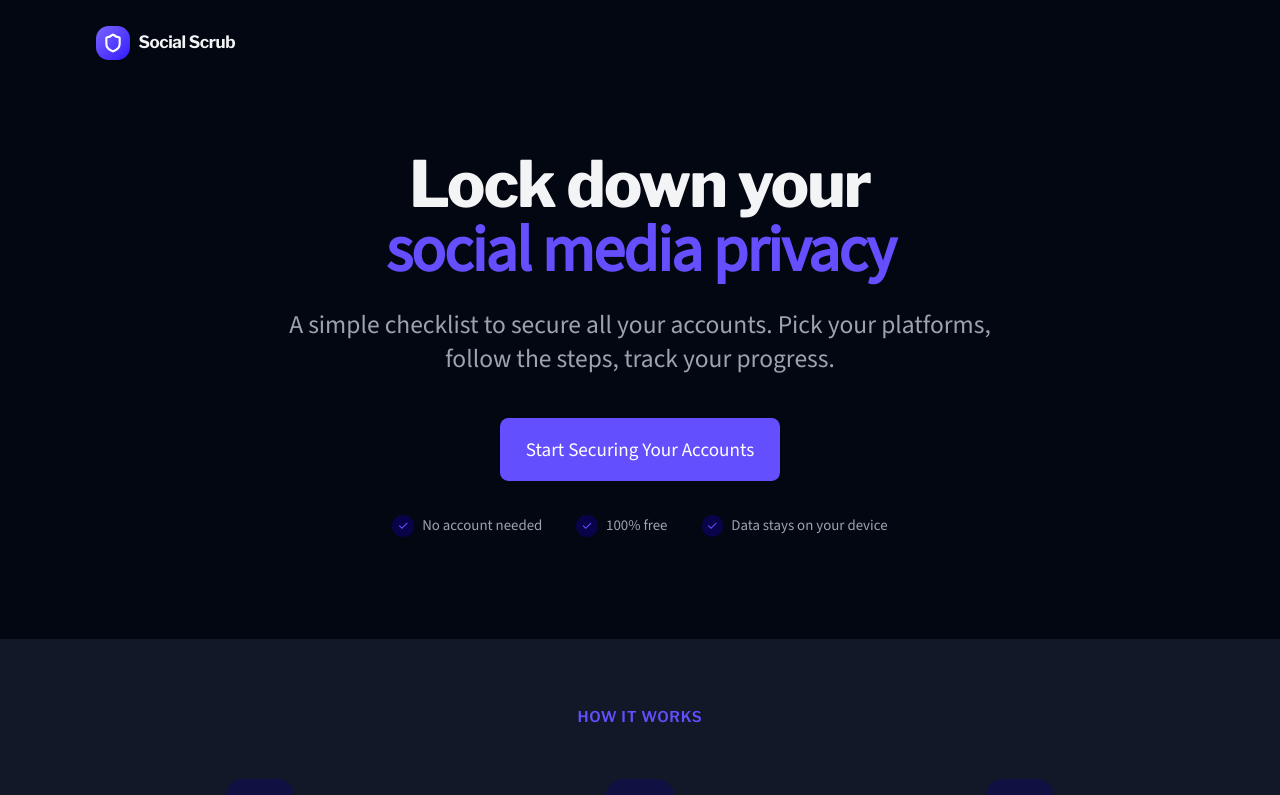
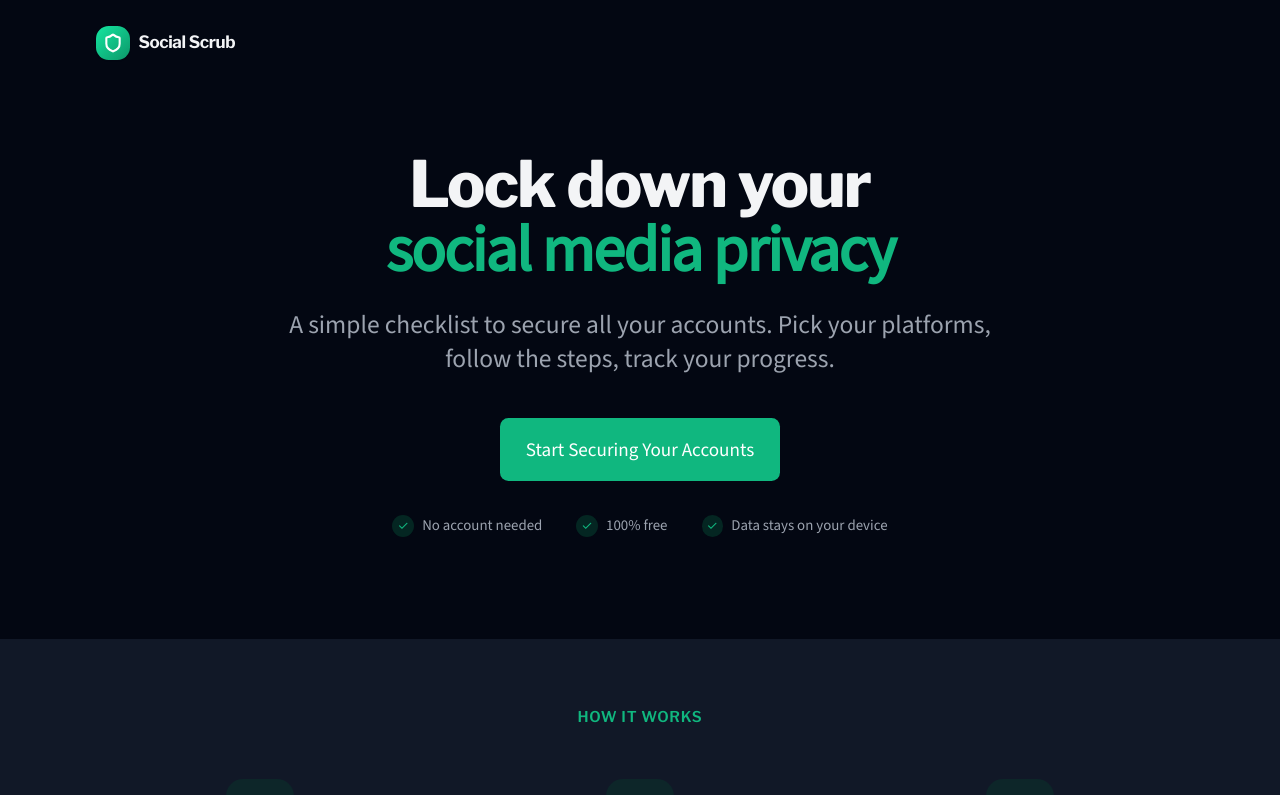
Before and after one commit to ActivistChecklist/social-scrub, a Next.js app: page / in a window 1280 px wide. Shown: the top 795 px of the page. Built offline with nearby package versions, Linux system fonts and the light colour scheme.

Commit message:
Revert brand color to green (emerald)
- Changed brand color definition from purple to green in tailwind config
- Updated globals.css brand variables to green HSL values
- Keep using brand-* tokens throughout (just changed what brand means)

```diff
--- a/src/app/globals.css
+++ b/src/app/globals.css
@@ -7,19 +7,19 @@
    ======================================== */
 
 :root {
-  /* Brand purple (primary) - HSL: 247 100% 65.5% */
-  --brand: 247 100% 65.5%;
-  --brand-light: 247 100% 75%;
-  --brand-dark: 247 100% 55%;
+  /* Brand green (emerald) - HSL: 160 84% 39% */
+  --brand: 160 84% 39%;
+  --brand-light: 160 84% 49%;
+  --brand-dark: 160 84% 29%;
 
-  /* Brand gray scale (purple-tinted) */
-  --brand-gray-5: 247 9% 95%;
-  --brand-gray-10: 270 4% 91%;
-  --brand-gray-20: 240 3% 81%;
-  --brand-gray-50: 247 4% 53%;
-  --brand-gray-80: 248 12% 25%;
-  --brand-gray-90: 248 20% 16%;
-  --brand-gray-100: 247 53% 7%;
+  /* Neutral gray scale */
+  --brand-gray-5: 0 0% 95%;
+  --brand-gray-10: 0 0% 91%;
+  --brand-gray-20: 0 0% 81%;
+  --brand-gray-50: 0 0% 53%;
+  --brand-gray-80: 0 0% 25%;
+  --brand-gray-90: 0 0% 16%;
+  --brand-gray-100: 0 0% 7%;
 
   /* Semantic colors */
   --background: 0 0% 100%;
--- a/src/components/ui/Button.tsx
+++ b/src/components/ui/Button.tsx
@@ -12,7 +12,7 @@ const Button = forwardRef<HTMLButtonElement, ButtonProps>(
     const baseStyles = 'inline-flex items-center justify-center font-medium rounded-lg transition-colors focus:outline-none focus:ring-2 focus:ring-offset-2 focus:ring-offset-gray-900 disabled:opacity-50 disabled:cursor-not-allowed';
 
     const variants = {
-      // Primary CTA - Brand purple
+      // Primary CTA - Brand color
       primary: 'bg-brand text-white hover:bg-brand-600 focus:ring-brand',
       // Secondary
       secondary: 'bg-gray-700 text-gray-100 hover:bg-gray-600 focus:ring-gray-500',
--- a/tailwind.config.ts
+++ b/tailwind.config.ts
@@ -16,21 +16,21 @@ const config: Config = {
         sans: ['var(--font-body)', 'system-ui', '-apple-system', 'sans-serif'],
       },
       colors: {
-        // Brand purple
+        // Brand green (emerald)
         brand: {
-          DEFAULT: 'hsl(247 100% 65.5%)',
-          light: 'hsl(247 100% 75%)',
-          dark: 'hsl(247 100% 55%)',
-          50: 'hsl(247 100% 96%)',
-          100: 'hsl(247 100% 92%)',
-          200: 'hsl(247 100% 85%)',
-          300: 'hsl(247 100% 75%)',
-          400: 'hsl(247 100% 70%)',
-          500: 'hsl(247 100% 65.5%)',
-          600: 'hsl(247 100% 55%)',
-          700: 'hsl(247 100% 45%)',
-          800: 'hsl(247 100% 35%)',
-          900: 'hsl(247 100% 25%)',
+          DEFAULT: 'hsl(160 84% 39%)',
+          light: 'hsl(160 84% 49%)',
+          dark: 'hsl(160 84% 29%)',
+          50: 'hsl(160 85% 97%)',
+          100: 'hsl(160 80% 92%)',
+          200: 'hsl(160 75% 82%)',
+          300: 'hsl(160 72% 67%)',
+          400: 'hsl(160 84% 49%)',
+          500: 'hsl(160 84% 39%)',
+          600: 'hsl(160 84% 32%)',
+          700: 'hsl(160 84% 26%)',
+          800: 'hsl(160 84% 21%)',
+          900: 'hsl(160 84% 15%)',
         },
         // Semantic colors from CSS variables
         background: "hsl(var(--background))",
```
